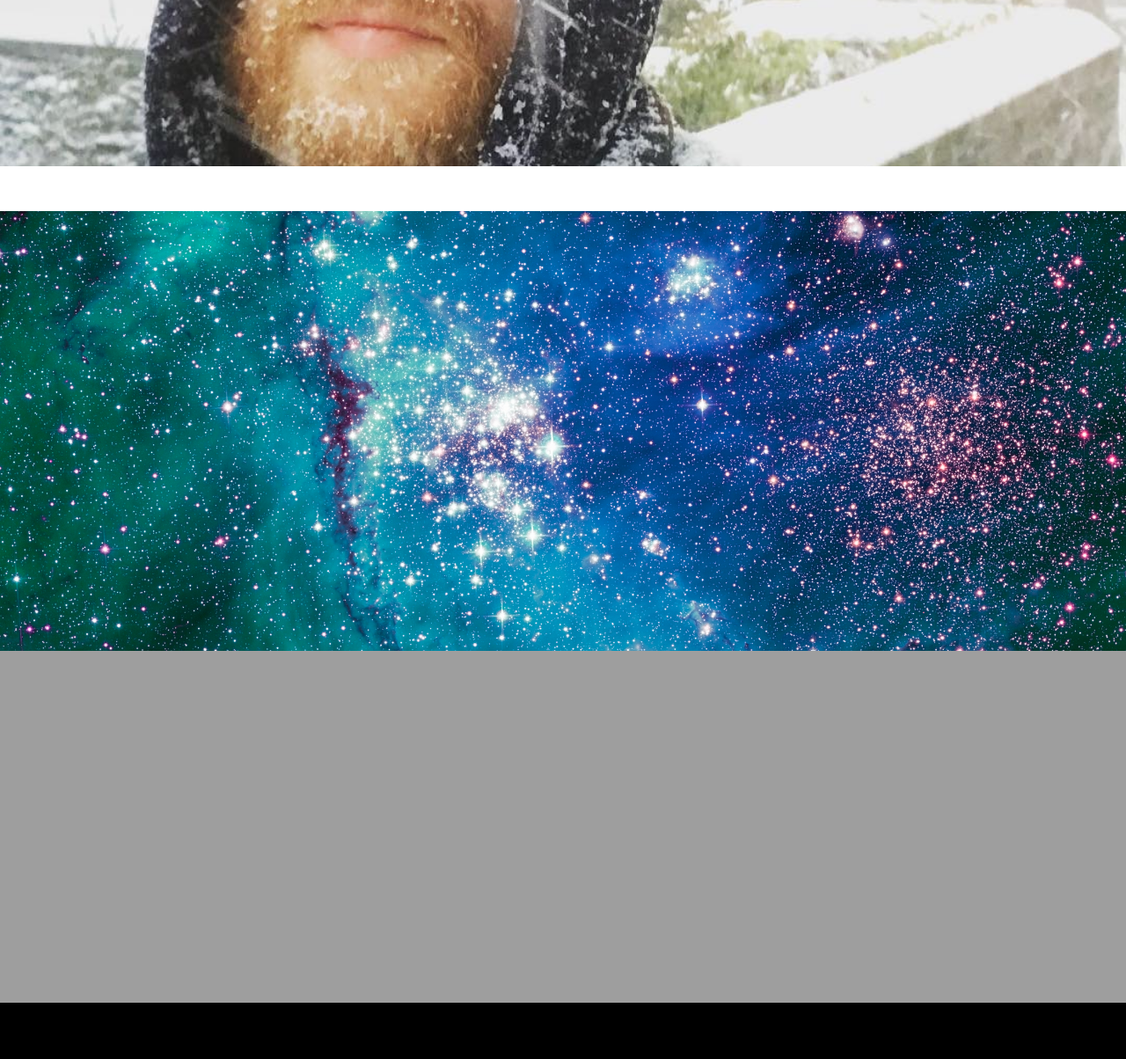
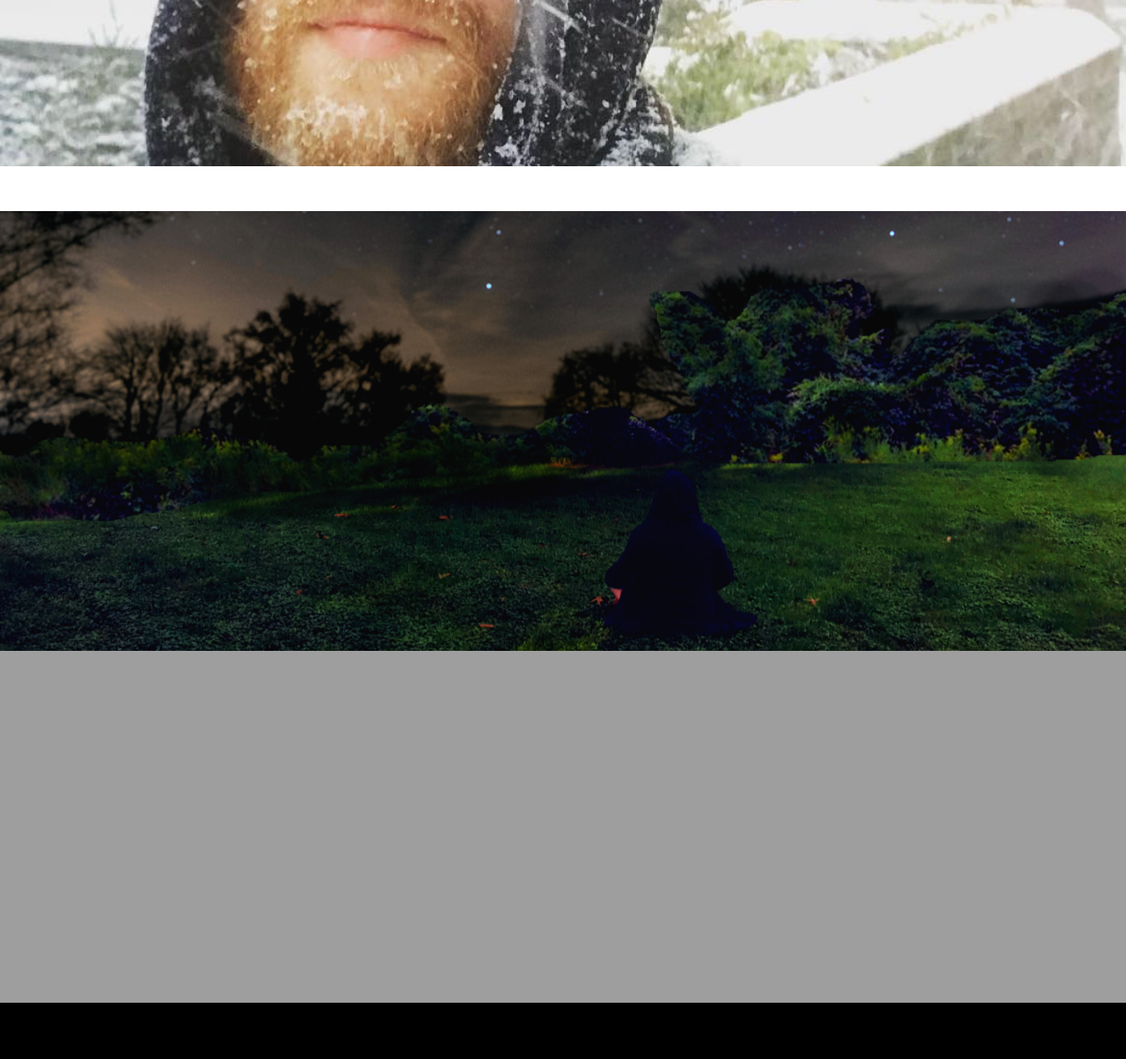
Before and after one commit to AaronTheDesigner/Jay_Blog, a Django app: page / in a window 1280 px wide. Shown: the part 1218-2422 px from the top of the page at 88% size. Run offline with Django 3.2, Linux system fonts and the light colour scheme; data that the repository does not hold is empty; some libraries are stand-ins or nearby versions.

Commit message:
sub banner change

```diff
--- a/articles/templates/main.html
+++ b/articles/templates/main.html
@@ -296,7 +296,7 @@
     <!-- parallax 2-->
     <div class="parallax-container">
       <div class="parallax">
-        <img src="{% static 'img/back.jpg' %}" alt="" class="responsive-img" />
+        <img src="{% static 'img/sub.jpg' %}" alt="" class="responsive-img" />
       </div>
     </div>
 
```
Also changed, not shown: articles/migrations/0009_remove_article_slug.py (added), articles/static/img/sub.jpg (added).
